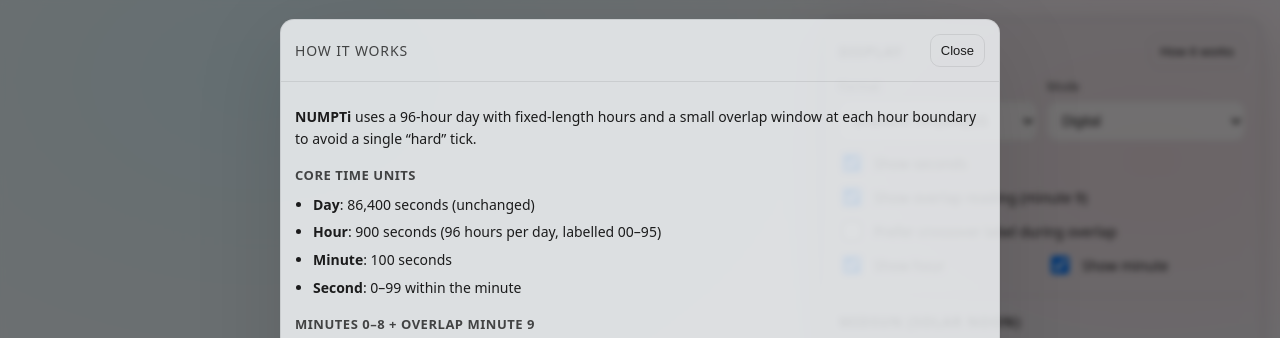
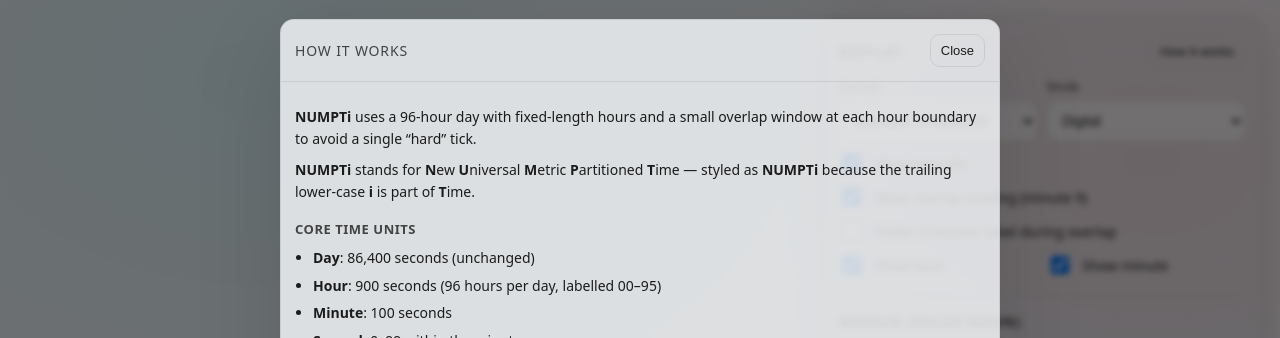
Before and after one commit to Vortitron/Decimal-Day-Clock, a website with bundled scripts: page index.html in a window 1280 px wide. Both pictures are taken after a click on the button "How it works". Shown: the top 338 px of the page. Built offline with nearby package versions, Linux system fonts and the light colour scheme.

Commit message:
Update index.html and README.md to clarify NUMPTi definition
- Added a description of NUMPTi in both index.html and README.md, explaining the acronym and its significance.
- Enhanced user understanding of the time system by providing additional context about the project's name and structure.

```diff
--- a/index.html
+++ b/index.html
@@ -163,6 +163,7 @@
 			</div>
 			<div class="modal__body">
 				<p><strong>NUMPTi</strong> uses a 96-hour day with fixed-length hours and a small overlap window at each hour boundary to avoid a single “hard” tick.</p>
+				<p><strong>NUMPTi</strong> stands for <strong>N</strong>ew <strong>U</strong>niversal <strong>M</strong>etric <strong>P</strong>artitioned <strong>T</strong>ime — styled as <strong>NUMPTi</strong> because the trailing lower-case <strong>i</strong> is part of <strong>T</strong>ime.</p>
 
 				<h3>Core time units</h3>
 				<ul>
```
Also changed, not shown: README.md.
